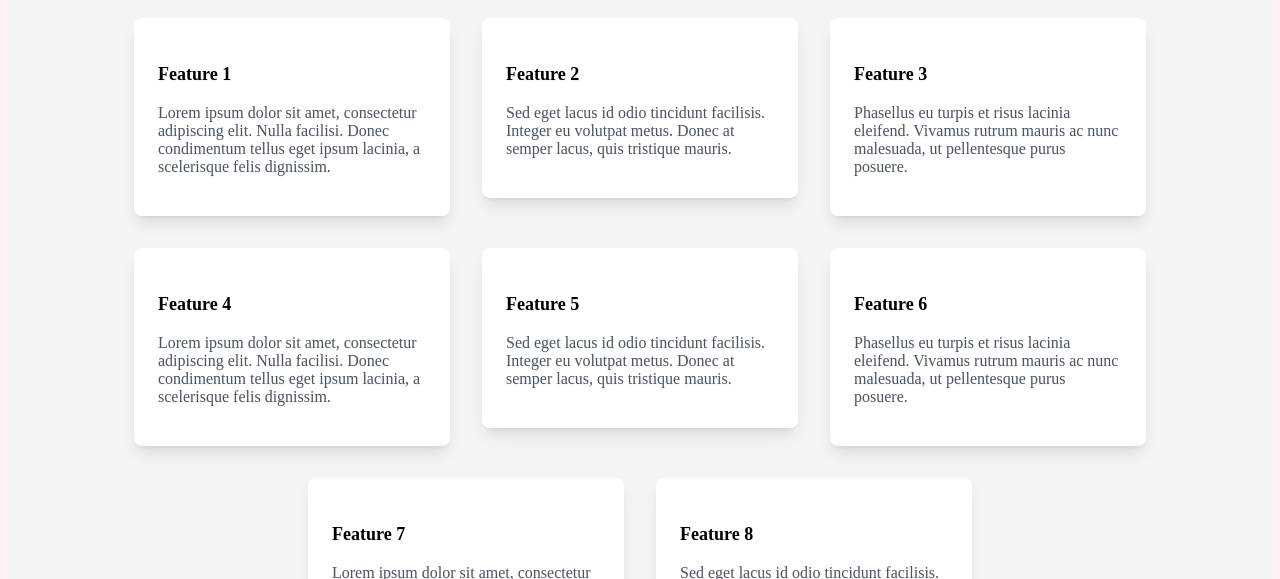
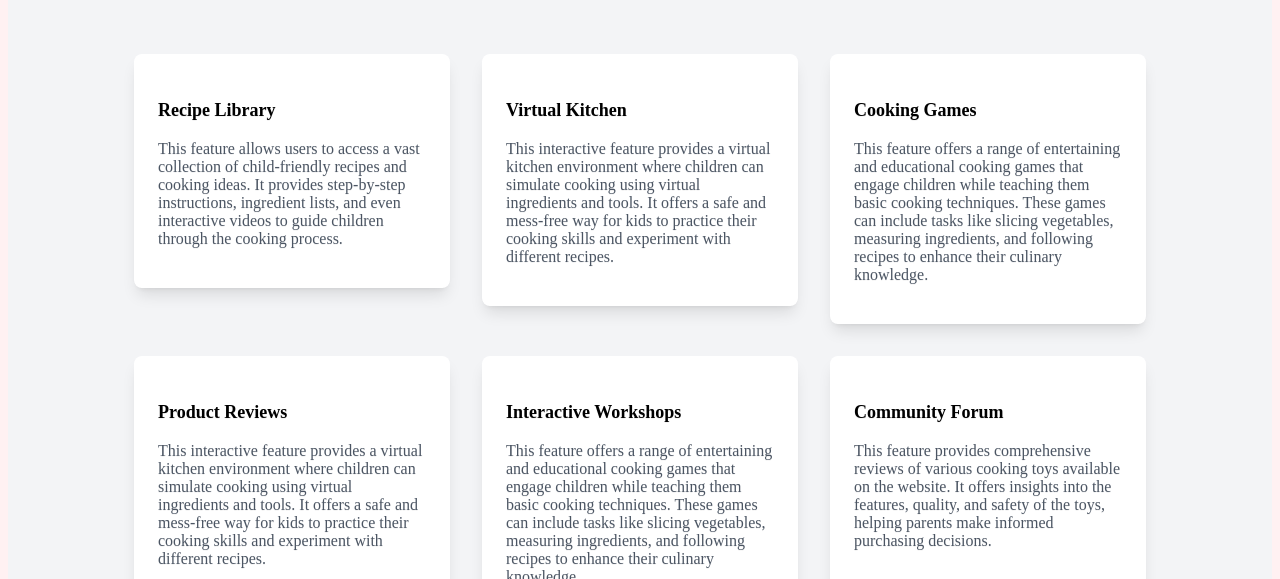
Before and after one commit to mahfuzctg/Cooking-Toys-Client, a React (Vite) app: page / in a window 1280 px wide. Shown: the part 2221-2800 px from the top of the page. Built offline with nearby package versions, Linux system fonts and the light colour scheme; no server answers.

Commit message:
added update button on my toys

```diff
--- a/index.html
+++ b/index.html
@@ -4,7 +4,6 @@
     <meta charset="UTF-8" />
     <link rel="icon" type="image/svg+xml" href="/vite.svg" />
     <meta name="viewport" content="width=device-width, initial-scale=1.0" />
-    <title>Cooking Toys</title>
   </head>
   <body class="bg-rose-50">
     <div id="root"></div>
--- a/package.json
+++ b/package.json
@@ -17,6 +17,7 @@
     "match-sorter": "^6.3.1",
     "react": "^18.2.0",
     "react-dom": "^18.2.0",
+    "react-helmet": "^6.1.0",
     "react-hook-form": "^7.43.9",
     "react-router-dom": "^6.11.2",
     "react-tabs": "^6.0.1",
--- a/src/App.jsx
+++ b/src/App.jsx
@@ -1,7 +1,15 @@
 import "./App.css";
-
+import { Helmet } from "react-helmet";
 function App() {
-  return <></>;
+  return (
+    <>
+      <Helmet>
+        <meta charSet="utf-8" />
+        <title>My Title</title>
+        <link rel="canonical" href="http://mysite.com/example" />
+      </Helmet>
+    </>
+  );
 }
 
 export default App;
--- a/src/Components/Features.jsx
+++ b/src/Components/Features.jsx
@@ -24,11 +24,13 @@ const FeaturesSection = () => {
             data-aos-offset="200"
           >
             <div className="bg-white p-6 rounded-lg shadow-lg glass">
-              <h3 className="text-lg font-semibold mb-2">Feature 1</h3>
+              <h3 className="text-lg font-semibold mb-2">Recipe Library</h3>
               <p className="text-gray-600">
-                Lorem ipsum dolor sit amet, consectetur adipiscing elit. Nulla
-                facilisi. Donec condimentum tellus eget ipsum lacinia, a
-                scelerisque felis dignissim.
+                This feature allows users to access a vast collection of
+                child-friendly recipes and cooking ideas. It provides
+                step-by-step instructions, ingredient lists, and even
+                interactive videos to guide children through the cooking
+                process.
               </p>
             </div>
           </div>
@@ -38,10 +40,13 @@ const FeaturesSection = () => {
             data-aos-offset="200"
           >
             <div className="bg-white p-6 rounded-lg shadow-lg glass">
-              <h3 className="text-lg font-semibold mb-2">Feature 2</h3>
+              <h3 className="text-lg font-semibold mb-2">Virtual Kitchen</h3>
               <p className="text-gray-600">
-                Sed eget lacus id odio tincidunt facilisis. Integer eu volutpat
-                metus. Donec at semper lacus, quis tristique mauris.
+                This interactive feature provides a virtual kitchen environment
+                where children can simulate cooking using virtual ingredients
+                and tools. It offers a safe and mess-free way for kids to
+                practice their cooking skills and experiment with different
+                recipes.
               </p>
             </div>
           </div>
@@ -51,10 +56,13 @@ const FeaturesSection = () => {
             data-aos-offset="200"
           >
             <div className="bg-white p-6 rounded-lg shadow-lg glass">
-              <h3 className="text-lg font-semibold mb-2">Feature 3</h3>
+              <h3 className="text-lg font-semibold mb-2">Cooking Games</h3>
               <p className="text-gray-600">
-                Phasellus eu turpis et risus lacinia eleifend. Vivamus rutrum
-                mauris ac nunc malesuada, ut pellentesque purus posuere.
+                This feature offers a range of entertaining and educational
+                cooking games that engage children while teaching them basic
+                cooking techniques. These games can include tasks like slicing
+                vegetables, measuring ingredients, and following recipes to
+                enhance their culinary knowledge.
               </p>
             </div>
           </div>
@@ -64,11 +72,13 @@ const FeaturesSection = () => {
             data-aos-offset="200"
           >
             <div className="bg-white p-6 rounded-lg shadow-lg glass">
-              <h3 className="text-lg font-semibold mb-2">Feature 4</h3>
+              <h3 className="text-lg font-semibold mb-2">Product Reviews</h3>
               <p className="text-gray-600">
-                Lorem ipsum dolor sit amet, consectetur adipiscing elit. Nulla
-                facilisi. Donec condimentum tellus eget ipsum lacinia, a
-                scelerisque felis dignissim.
+                This interactive feature provides a virtual kitchen environment
+                where children can simulate cooking using virtual ingredients
+                and tools. It offers a safe and mess-free way for kids to
+                practice their cooking skills and experiment with different
+                recipes.
               </p>
             </div>
           </div>
@@ -78,10 +88,15 @@ const FeaturesSection = () => {
             data-aos-offset="200"
           >
             <div className="bg-white p-6 rounded-lg shadow-lg glass">
-              <h3 className="text-lg font-semibold mb-2">Feature 5</h3>
+              <h3 className="text-lg font-semibold mb-2">
+                Interactive Workshops
+              </h3>
               <p className="text-gray-600">
-                Sed eget lacus id odio tincidunt facilisis. Integer eu volutpat
-                metus. Donec at semper lacus, quis tristique mauris.
+                This feature offers a range of entertaining and educational
+                cooking games that engage children while teaching them basic
+                cooking techniques. These games can include tasks like slicing
+                vegetables, measuring ingredients, and following recipes to
+                enhance their culinary knowledge.
               </p>
             </div>
           </div>
@@ -91,10 +106,12 @@ const FeaturesSection = () => {
             data-aos-offset="200"
           >
             <div className="bg-white p-6 rounded-lg shadow-lg glass">
-              <h3 className="text-lg font-semibold mb-2">Feature 6</h3>
+              <h3 className="text-lg font-semibold mb-2">Community Forum</h3>
               <p className="text-gray-600">
-                Phasellus eu turpis et risus lacinia eleifend. Vivamus rutrum
-                mauris ac nunc malesuada, ut pellentesque purus posuere.
+                This feature provides comprehensive reviews of various cooking
+                toys available on the website. It offers insights into the
+                features, quality, and safety of the toys, helping parents make
+                informed purchasing decisions.
               </p>
             </div>
           </div>
@@ -106,9 +123,10 @@ const FeaturesSection = () => {
             <div className="bg-white p-6 rounded-lg shadow-lg glass">
               <h3 className="text-lg font-semibold mb-2">Feature 7</h3>
               <p className="text-gray-600">
-                Lorem ipsum dolor sit amet, consectetur adipiscing elit. Nulla
-                facilisi. Donec condimentum tellus eget ipsum lacinia, a
-                scelerisque felis dignissim.
+                This feature offers virtual cooking workshops conducted by
+                professional chefs or cooking enthusiasts. Children can
+                participate in live cooking sessions, ask questions, and learn
+                new recipes and techniques from the experts.
               </p>
             </div>
           </div>
@@ -120,8 +138,11 @@ const FeaturesSection = () => {
             <div className="bg-white p-6 rounded-lg shadow-lg glass">
               <h3 className="text-lg font-semibold mb-2">Feature 8</h3>
               <p className="text-gray-600">
-                Sed eget lacus id odio tincidunt facilisis. Integer eu volutpat
-                metus. Donec at semper lacus, quis tristique mauris.
+                This feature enables users to connect with other parents and
+                share their experiences, tips, and tricks related to cooking
+                toys and activities. It fosters a sense of community, encourages
+                collaboration, and provides a platform for discussions on all
+                things related to cooking toys.
               </p>
             </div>
           </div>
--- a/src/Components/Header.jsx
+++ b/src/Components/Header.jsx
@@ -72,6 +72,8 @@ const Header = () => {
             {navItem}
           </ul>
         </div>
+
+        <div className=" items-center text-center justify-center align-middle">
           <Link to="/" className="btn btn-ghost normal-case text-xl">
             <img
               className="w-12 lg:w-12 rounded-xl mr-16 lg:ml-8 items-center"
@@ -79,6 +81,9 @@ const Header = () => {
               alt=""
             />
           </Link>
+
+          <h6 className="items-center">Cooking Toys</h6>
+        </div>
       </div>
       <div className="navbar-center hidden lg:flex">
         <ul className="menu menu-horizontal px-1">{navItem}</ul>
--- a/src/Components/MyToysRow.jsx
+++ b/src/Components/MyToysRow.jsx
@@ -53,9 +53,11 @@ const MyToysRow = ({ myToy, handleDelete }) => {
               <td>{price}</td>
               <td>{rating}</td>
               <td>
-                <button className="btn btn-block bg-red-100 text-red-950">
-                  Edit
-                </button>
+                <Link to={`/updatedToys/${_id}`}>
+                  <button className="btn btn-block bg-red-100 text-red-950">
+                    Edit
+                  </button>
+                </Link>
               </td>
               <td>
                 <button
--- /dev/null
+++ b/src/Components/Update.jsx
@@ -0,0 +1,102 @@
+import React from "react";
+import { useLoaderData } from "react-router-dom";
+import Swal from "sweetalert2";
+
+const Update = () => {
+  const id = useLoaderData();
+  const { _id, price, quantity, description } = id;
+
+  // console.log(id)
+
+  const handleUpdatedToy = (event) => {
+    event.preventDefault();
+    const form = event.target;
+    const price = parseFloat(form.price.value);
+    const quantity = form.quantity.value;
+    const description = form.description.value;
+
+    const updatedToy = { price, quantity, description };
+    console.log(updatedToy);
+
+    fetch(`https://cooking-toys-server.vercel.app/updatedtoys/${_id}`, {
+      method: "PUT",
+      headers: {
+        "content-type": "application/json",
+      },
+      body: JSON.stringify(updatedToy),
+    })
+      .then((res) => res.json())
+      .then((data) => {
+        if (data.modifiedCount > 0) {
+          form.reset();
+
+          Swal.fire({
+            title: "success!",
+            text: " Toy Updated successfully",
+            icon: "success",
+            confirmButtonText: "Done",
+          });
+        }
+      });
+  };
+
+  return (
+    <div>
+      <div>
+        <div className="card-body mt-8 rounded-lg bg-[#F3F3F3]">
+          <form onSubmit={handleUpdatedToy}>
+            <div className="grid md:grid-cols-2 grid-cols-1 gap-6  ">
+              <div className="form-control">
+                <label className="label">
+                  <span className="label-text">Price</span>
+                </label>
+                <input
+                  type="number"
+                  name="price"
+                  placeholder="$ Price"
+                  defaultValue={price}
+                  required
+                  className="input input-bordered"
+                />
+              </div>
+              <div className="form-control">
+                <label className="label">
+                  <span className="label-text">Quantity</span>
+                </label>
+                <input
+                  type="number"
+                  name="quantity"
+                  defaultValue={quantity}
+                  placeholder="Available quantity"
+                  required
+                  className="input input-bordered"
+                />
+              </div>
+
+              <div className="form-control w-full">
+                <label className="label">
+                  <span className="label-text">Descriptions</span>
+                </label>
+                <textarea
+                  className="p-4 input input-bordered"
+                  name="description"
+                  type="text"
+                  placeholder="Toy's Details"
+                  defaultValue={description}
+                  id=""
+                  cols="30"
+                  rows="10"
+                ></textarea>
+              </div>
+            </div>
+            <div className="form-control mt-6">
+              <button className="btn bg-rose-950">Update</button>
+            </div>
+          </form>
+        </div>
+      </div>
+    </div>
+  );
+};
+
+export default Update;
--- a/src/Providers/PrivateRoute.jsx
+++ b/src/Providers/PrivateRoute.jsx
@@ -1,10 +1,10 @@
 import React, { Children, useContext } from "react";
 import { authContext } from "./AuthProviders";
-import { Navigate } from "react-router-dom";
+import { Navigate, useLocation } from "react-router-dom";
 
 const PrivateRoute = ({ children }) => {
   const { user, loading } = useContext(authContext);
-
+  const location = useLocation();
   if (loading) {
     return (
       <div>
@@ -18,7 +18,9 @@ const PrivateRoute = ({ children }) => {
   if (user) {
     return children;
   }
-  return <Navigate to="/login" replace={true}></Navigate>;
+  return (
+    <Navigate state={{ from: location }} to="/login" replace={true}></Navigate>
+  );
 };
 
 export default PrivateRoute;
--- a/src/main.jsx
+++ b/src/main.jsx
@@ -17,6 +17,7 @@ import PrivateRoute from "./Providers/PrivateRoute";
 import AddToys from "./Components/AddToys";
 import MyToys from "./Components/MyToys";
 import ToyDetails from "./Components/ToyDetails";
+import Update from "./Components/Update";
 const router = createBrowserRouter([
   {
     path: "/",
@@ -69,6 +70,16 @@ const router = createBrowserRouter([
       </PrivateRoute>
     ),
   },
+  {
+    path: "/updatedToys/:id",
+    element: (
+      <PrivateRoute>
+        <Update></Update>
+      </PrivateRoute>
+    ),
+    loader: ({ params }) =>
+      fetch(`https://cooking-toys-server.vercel.app/details/${params.id}`),
+  },
 ]);
 ReactDOM.createRoot(document.getElementById("root")).render(
   <React.StrictMode>
```
Also changed, not shown: src/Components/Login.jsx (+6 -1 lines), 2 other files (tests, documents, lock files or other folders). Lines whose indentation alone changed are shown as unchanged.
